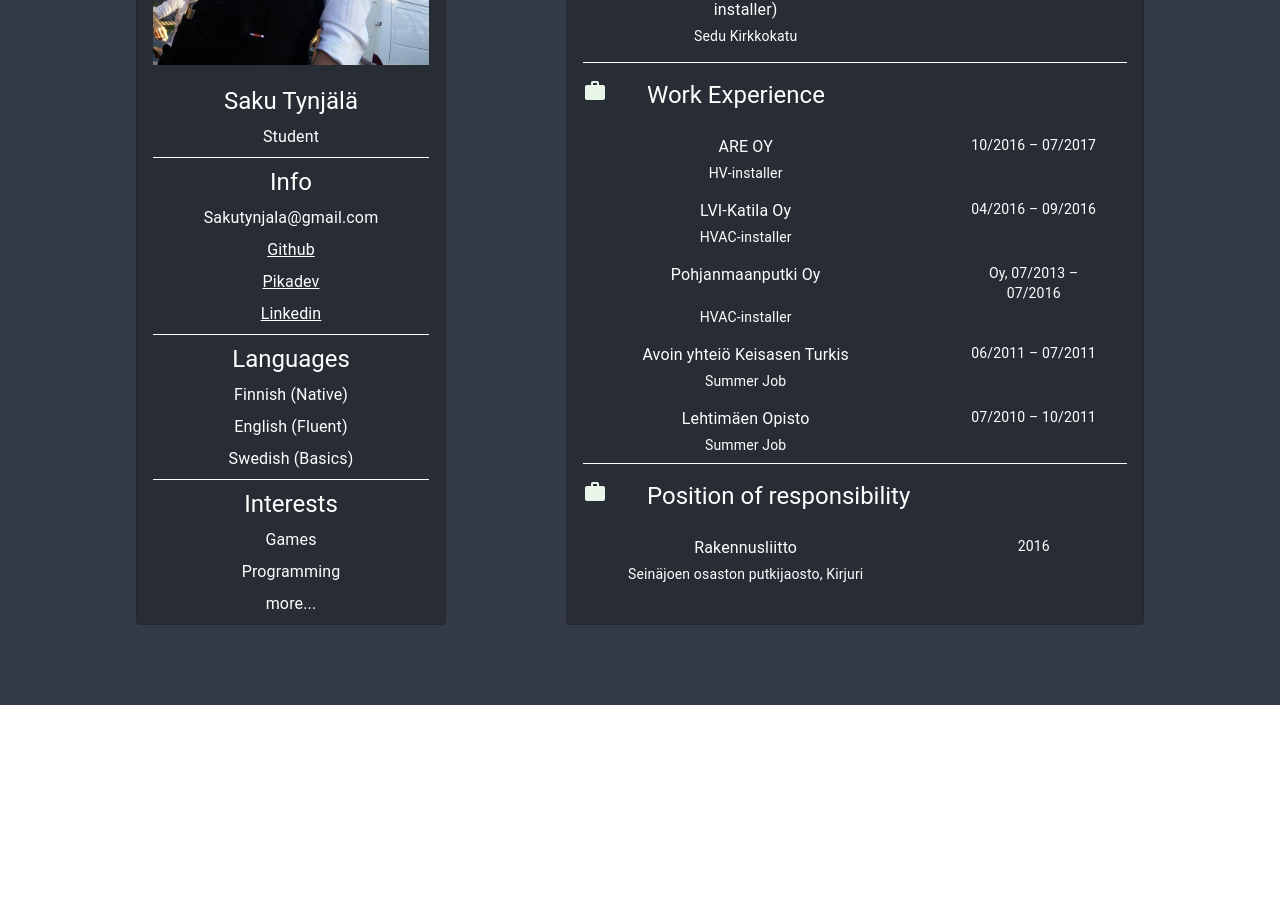
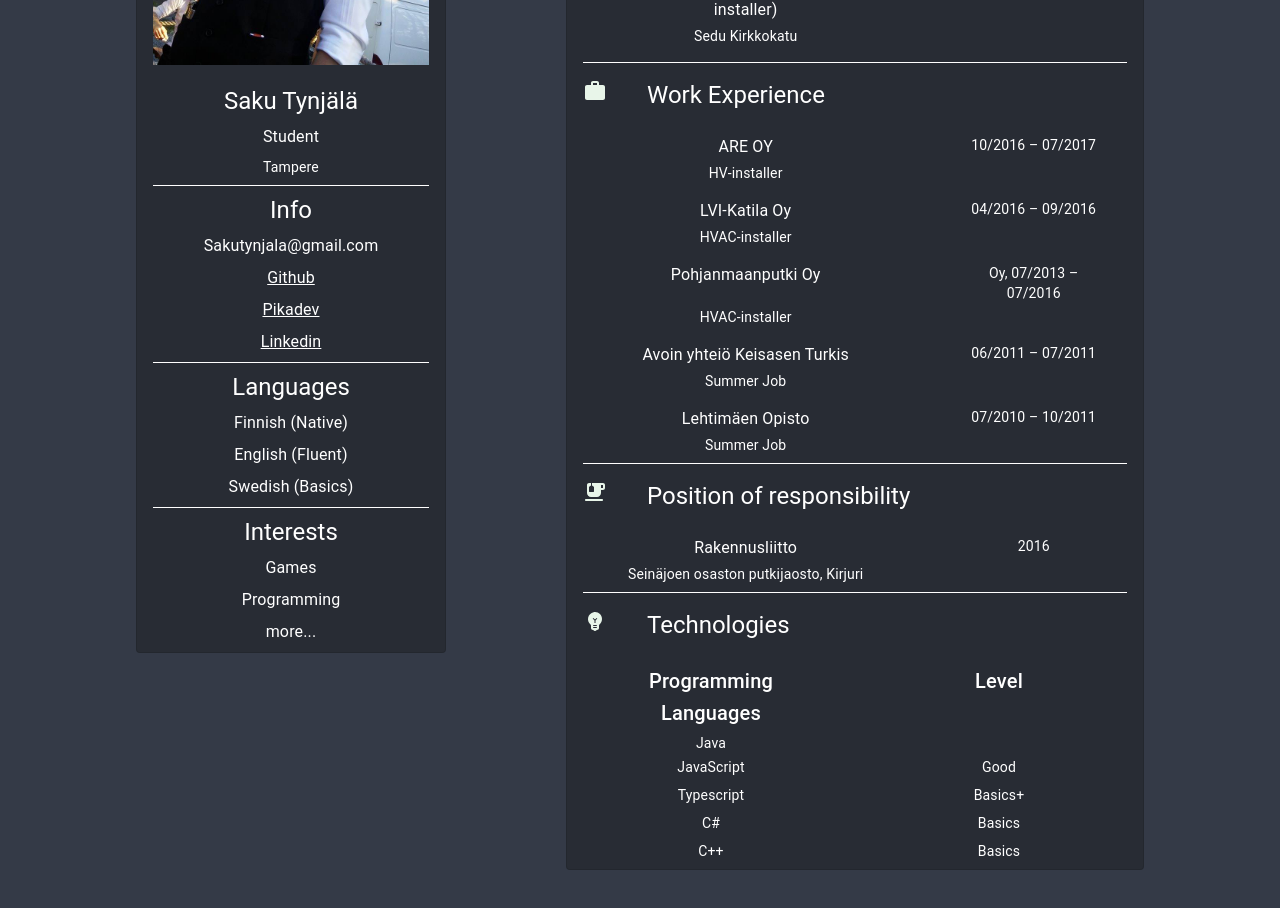
Before and after one commit to Sakkendalen/my-website, a React (Create React App) app: page / in a window 1280 px wide. Shown: the part 440-1348 px from the top of the page. Before the commit the page ends 1145 px from the top, so only its background shows below. Built offline with nearby package versions, Linux system fonts and the light colour scheme.

Commit message:
remove unused imports
Scope:
-App.js
-Info.js
-Item.js
-Saku.js
-Saku.css

Because:
-Unnessecary warnings

```diff
--- a/src/components/App.js
+++ b/src/components/App.js
@@ -45,10 +45,10 @@ export default class App extends Component {
         <div className='Header'>
         <AppBar className='Header' style={{ backgroundColor: '#282c34', position:'absolute'}}>
           <Toolbar>
-          <Button variant='contained' color='primary' eventKey='Saku' onClick={ () => this.topMenuClick('Saku')} style={{marginInline: '1vh', backgroundColor: '#007bff'}}>
+          <Button variant='contained' color='primary' onClick={ () => this.topMenuClick('Saku')} style={{marginInline: '1vh', backgroundColor: '#007bff'}}>
             Saku
           </Button>
-          <Button variant='contained' color='primary' eventKey='Saku' onClick={ () => this.topMenuClick('Info')} style={{marginInline: '1vh', backgroundColor: '#007bff'}}>
+          <Button variant='contained' color='primary' onClick={ () => this.topMenuClick('Info')} style={{marginInline: '1vh', backgroundColor: '#007bff'}}>
             Github
           </Button>
           </Toolbar>
--- a/src/components/Info.js
+++ b/src/components/Info.js
@@ -1,7 +1,6 @@
 import React, { Component } from 'react';
 
 import {Card, Grid} from '@material-ui/core';
-import grey from '@material-ui/core/colors/grey';
 
 import Item from './Item.js'
 import '../styles/Info.css';
--- a/src/components/Item.js
+++ b/src/components/Item.js
@@ -1,7 +1,7 @@
 import React, { Component } from 'react';
 
 import { CardContent, Typography, CardActions, IconButton, Divider } from '@material-ui/core';
-import { green, grey } from '@material-ui/core/colors';
+import { green } from '@material-ui/core/colors';
 import Icon from '@mdi/react'
 import { mdiLanguageJava, mdiLanguageSwift, mdiLanguageCsharp, mdiLanguageJavascript  } from '@mdi/js'
 import GitHubIcon from '@material-ui/icons/GitHub';
--- a/src/components/Saku.js
+++ b/src/components/Saku.js
@@ -5,7 +5,8 @@ import { green } from '@material-ui/core/colors';
 
 import PersonRoundedIcon from '@material-ui/icons/PersonRounded';
 import WorkRoundedIcon from '@material-ui/icons/WorkRounded';
-import SportsEsportsRoundedIcon from '@material-ui/icons/SportsEsportsRounded';
+import EmojiFoodBeverageRoundedIcon from '@material-ui/icons/EmojiFoodBeverageRounded';
+import EmojiObjectsRoundedIcon from '@material-ui/icons/EmojiObjectsRounded';
 
 import '../styles/Saku.css';
 import logo from '../styles/Images/placeholder.jpg';
@@ -39,7 +40,7 @@ export default class Saku extends Component {
       if (nowMonth > myMonth){
         return age
       }
-      else if (nowMonth == myMonth && nowDay >= myDay) {
+      else if (nowMonth === myMonth && nowDay >= myDay) {
         return age
       }
       else {
@@ -60,8 +61,11 @@ export default class Saku extends Component {
                 <Typography variant='h5' style={{paddingTop: '0.5vh', paddingBottom: '0.5vh', color: 'white' }}>
                   Saku Tynjälä
                 </Typography>
-                <Typography variant='body1' style={{paddingTop: '0.5vh', paddingBottom: '1vh', color: 'white' }}>
+                <Typography variant='body1' style={{paddingTop: '0.5vh', paddingBottom: '0.5vh', color: 'white' }}>
                   Student
+                </Typography>
+                <Typography variant='body2' style={{paddingTop: '0.5vh', paddingBottom: '1vh', color: 'white' }}>
+                  Tampere
                 </Typography>
                 <Divider variant="middle" style={{ backgroundColor: 'white' }} />
                 <Typography variant='h5' style={{paddingTop: '1vh', paddingBottom: '0.5vh', color: 'white' }}>
@@ -252,7 +256,7 @@ export default class Saku extends Component {
 
                   <Divider variant="middle" style={{ backgroundColor: 'white' }} />
                   <div className='textContShort'>
-                    <WorkRoundedIcon style={{ color: green[50]}}/>
+                    <EmojiFoodBeverageRoundedIcon style={{ color: green[50]}}/>
                     <Typography variant='h5' style={{ paddingBottom: '1vh', paddingInline: '5vh', color: 'white' }}>
                       Position of responsibility
                     </Typography>
@@ -271,6 +275,62 @@ export default class Saku extends Component {
                     </Typography>
                     <Typography variant='body2' style={{ flex:'1', paddingBottom: '2vh', paddingInline: '5vh', color: 'white' }}/>
                   </div>
+
+                  <Divider variant="middle" style={{ backgroundColor: 'white' }} />
+                  <div className='textContShort'>
+                    <EmojiObjectsRoundedIcon style={{ color: green[50]}}/>
+                    <Typography variant='h5' style={{ paddingBottom: '1vh', paddingInline: '5vh', color: 'white' }}>
+                      Technologies
+                    </Typography>
+                  </div>
+                  <div className='textContRow'>
+                    <Typography variant='h6' style={{flex:'1', paddingBottom: '0.5vh', paddingInline: '5vh', color: 'white' }}>
+                      Programming Languages
+                    </Typography>
+                    <Typography className='SkillLevel' variant='h6' style={{ flex:'1', paddingBottom: '1vh', paddingInline: '5vh', color: 'white'}}>
+                      Level
+                    </Typography>
+                  </div>
+                  <div className='textContRow'>
+                    <Typography variant='body2' style={{flex:'1', paddingBottom: '0.5vh', paddingInline: '5vh', color: 'white' }}>
+                      Java
+                    </Typography>
+                    <Typography variant='body2' style={{ flex:'1', paddingBottom: '1vh', paddingInline: '5vh', color: 'white' }}>
+                    </Typography>
+                  </div>
+                  <div className='textContRow'>
+                    <Typography variant='body2' style={{flex:'1', paddingBottom: '0.5vh', paddingInline: '5vh', color: 'white' }}>
+                      JavaScript
+                    </Typography>
+                    <Typography variant='body2' style={{ flex:'1', paddingBottom: '1vh', paddingInline: '5vh', color: 'white' }}>
+                      Good
+                    </Typography>
+                  </div>
+                  <div className='textContRow'>
+                    <Typography variant='body2' style={{flex:'1', paddingBottom: '0.5vh', paddingInline: '5vh', color: 'white' }}>
+                      Typescript
+                    </Typography>
+                    <Typography variant='body2' style={{ flex:'1', paddingBottom: '1vh', paddingInline: '5vh', color: 'white' }}>
+                      Basics+
+                    </Typography>
+                  </div>
+                  <div className='textContRow'>
+                    <Typography variant='body2' style={{flex:'1', paddingBottom: '0.5vh', paddingInline: '5vh', color: 'white' }}>
+                      C#
+                    </Typography>
+                    <Typography variant='body2' style={{ flex:'1', paddingBottom: '1vh', paddingInline: '5vh', color: 'white' }}>
+                      Basics
+                    </Typography>
+                  </div>
+                  <div className='textContRow'>
+                    <Typography variant='body2' style={{flex:'1', paddingBottom: '0.5vh', paddingInline: '5vh', color: 'white' }}>
+                      C++
+                    </Typography>
+                    <Typography variant='body2' style={{ flex:'1', paddingBottom: '1vh', paddingInline: '5vh', color: 'white' }}>
+                      Basics
+                    </Typography>
+                  </div>
+
               </Paper>
             </div>
           </div>
--- a/src/styles/Saku.css
+++ b/src/styles/Saku.css
@@ -24,12 +24,6 @@
         display: flex;
         flex: 1;
         flex-direction: row;
-    }
-
-    .textContRow2 {
-        display: flex;
-        flex: 1;
-        flex-direction: column;
     }
 
     .imgCont {
@@ -76,4 +70,8 @@
         justify-content: center;
         align-self: center;
     }
+
+    .SkillLevel{
+        display: none !important;
+    }
 }
```
